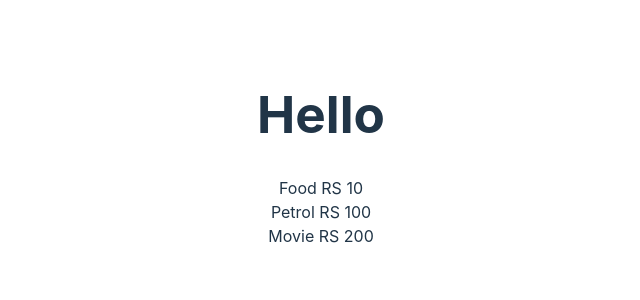
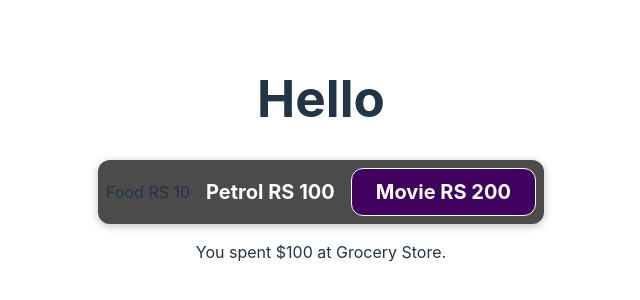
Before and after one commit to Praful-bit/react.js, a React (Vite) app: page / in a window 1280 px wide. Shown: the part 250-550 px from the top of the page, without its empty margins (319-959 px from the left). Built offline with nearby package versions, Linux system fonts and the light colour scheme.

Commit message:
i add this css component for some styling and i add locationOfExpenditure for track spent amount

```diff
--- /dev/null
+++ b/src/Components/ExpenseItem.css
@@ -0,0 +1,56 @@
+.expense-item {
+    display: flex;
+    justify-content: space-between;
+    align-items: center;
+    box-shadow: 0 2px 8px rgba(0, 0, 0, 0.25);
+    padding: 0.5rem;
+    margin: 1rem 0;
+    border-radius: 12px;
+    background-color: #4b4b4b;
+}
+
+.expense-item__description {
+    display: flex;
+    flex-direction: column;
+    gap: 1rem;
+    align-items: flex-end;
+    flex-flow: column-reverse;
+    justify-content: flex-start;
+    flex: 1;
+}
+
+.expense-item h2 {
+    color: #3a3a3a;
+    font-size: 1rem;
+    flex: 1;
+    margin: 0 1rem;
+    color: white;
+}
+
+.expense-item__price {
+    font-size: 1rem;
+    font-weight: bold;
+    color: white;
+    background-color: #40005d;
+    border: 1px solid white;
+    padding: 0.5rem;
+    border-radius: 12px;
+}
+
+@media (min-width: 580px) {
+    .expense-item__description {
+        flex-direction: row;
+        align-items: center;
+        justify-content: flex-start;
+        flex: 1;
+    }
+
+    .expense-item__description h2 {
+        font-size: 1.25rem;
+    }
+
+    .expense-item__price {
+        font-size: 1.25rem;
+        padding: 0.5rem 1.5rem;
+    }
+}
--- a/src/Components/ExpenseItem.jsx
+++ b/src/Components/ExpenseItem.jsx
@@ -1,10 +1,21 @@
-function ExpenseItem(){
-return (
-  <div>
-    <div>Food RS 10</div>
-    <div>Petrol RS 100</div>
-    <div>Movie RS 200</div>
-  </div>
-);
+import "./ExpenseItem.css";
+function ExpenseItem() {
+  const amountSpent = 100;
+  const locationOfExpenditure = "Grocery Store";
+
+  return (
+    <>
+      <div className="expense-item">
+        <div>Food RS 10</div>
+        <div className="expense-item__description">
+          <h2>Petrol RS 100</h2>
+        </div>
+        <div className="expense-item__price">Movie RS 200</div>
+      </div>
+      <div id="expenseInfo">
+        You spent ${amountSpent} at {locationOfExpenditure}.
+      </div>
+    </>
+  );
 }
-export default ExpenseItem
+export default ExpenseItem;
```
